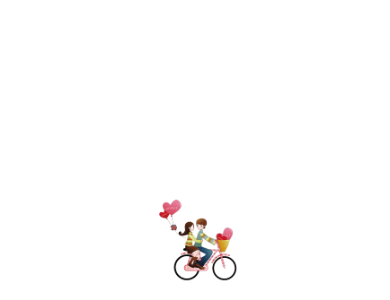
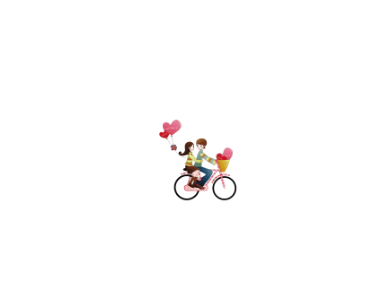
Before and after one commit to putskak/bucinsite, a plain HTML site: page index.html in a window 390 px wide. Shown: the part 8077-8377 px from the top of the page. After the commit the page ends 8297 px from the top, so only its background shows below. Drawn offline with Linux system fonts and the light colour scheme.

Commit message:
Update stytle.css

```diff
--- a/stytle.css
+++ b/stytle.css
@@ -104,7 +104,7 @@ h2{
     }
 
     .animation {
-        margin-top: 430em;
+        margin-top: 425em;
         animation: mymove2 4s infinite;
         position: relative;
         bottom: 0;
```
